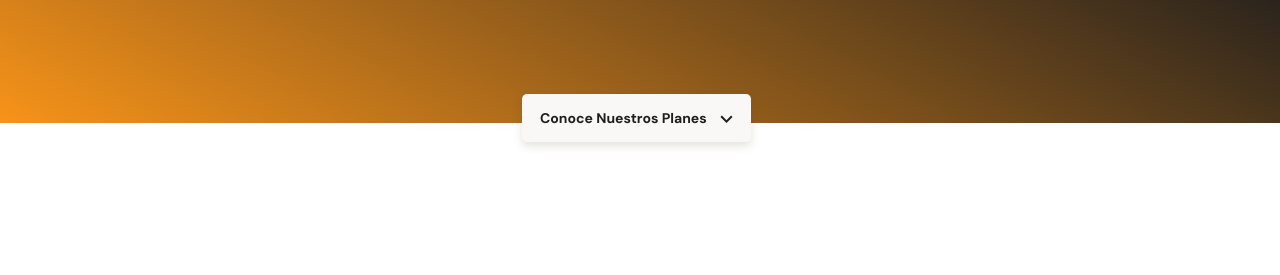
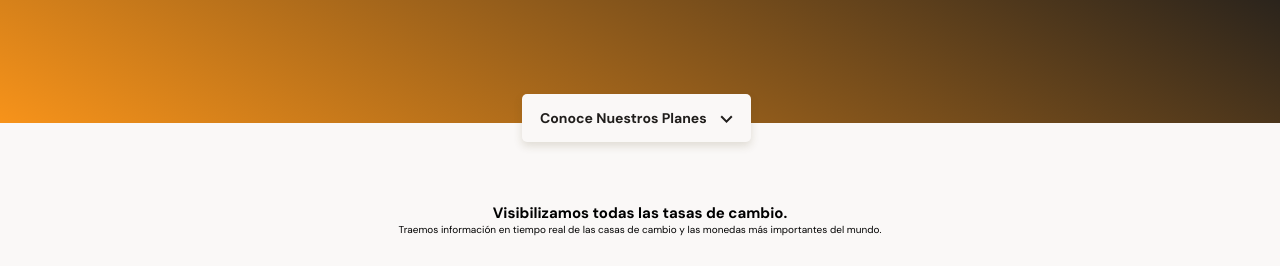
Before and after one commit to JonStevenBernal/CursoResponsiveDesing-MaquetacionMobileFirst, a plain HTML site: page index.html in a window 1280 px wide. Shown: the part 211-486 px from the top of the page. Drawn offline with Linux system fonts and the light colour scheme.

Commit message:
Estructura base de la seccion de intercambio, primera seccion

```diff
--- a/index.html
+++ b/index.html
@@ -25,7 +25,19 @@
       </div>
     </header>
     <main>
-      <section></section>
+      <section class="main-exchange-container">
+        <div class="backgroundImg"></div>
+        <div class="main-exchange-container--title">
+          <h2>Visibilizamos todas las tasas de cambio.</h2>
+          <p>
+            Traemos información en tiempo real de las casas de cambio y las
+            monedas más importantes del mundo.
+          </p>
+        </div>
+        <section class="main-tables-container">
+          <div></div>
+        </section>
+      </section>
       <section></section>
       <section></section>
       <section></section>
--- a/style.css
+++ b/style.css
@@ -95,3 +95,22 @@ header img {
   margin-left: 10px;
   background-image: url("./assets/icons/arrowdown.svg");
 }
+main {
+  width: 100%;
+  height: auto;
+  background-color: var(--off-white);
+}
+.main-exchange-container {
+  width: 100%;
+  height: auto;
+  padding-top: 80px;
+  padding-bottom: 30px;
+  text-align: center;
+}
+.main-exchange-container--title {
+  width: 90%;
+  min-width: 288px;
+  max-width: 900px;
+  /* centrar contenido */
+  margin: 0 auto;
+}
```
